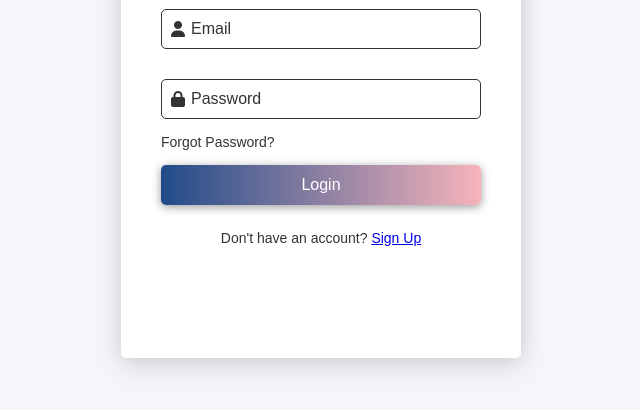
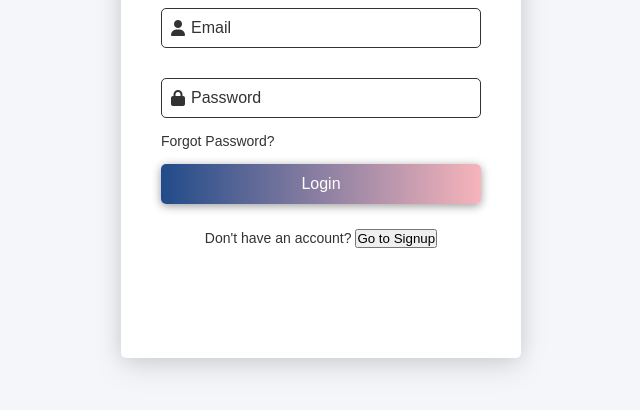
Before and after one commit to teco-Runi/task-manager-app, a plain HTML site: page frontend/index.html in a window 1280 px wide. Shown: the part 292-702 px from the top of the page, without its empty margins (319-959 px from the left). Drawn offline with Linux system fonts and the light colour scheme; sample sign-in values are in the browser's storage.

Commit message:
Update index.html

```diff
--- a/frontend/index.html
+++ b/frontend/index.html
@@ -35,7 +35,7 @@
 
     <div class="link">
         <p>Don't have an account?
-            <a href="signup.html">Sign Up</a>
+           <button onclick="window.location.href='signup.html'">Go to Signup</button>
         </p>
     </div>
 </form>
```
